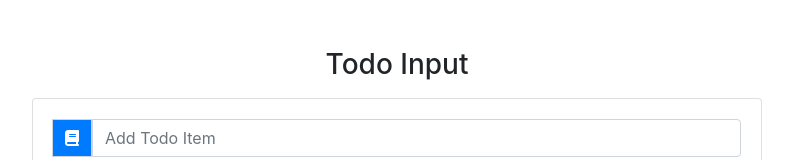
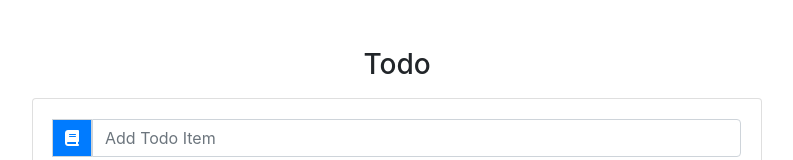
Before and after one commit to jn-html/react-todo-List, a React (Create React App) app: page / in a window 1280 px wide. Shown: the top 160 px of the page, without its empty margins (243-1036 px from the left). Built offline with nearby package versions, Linux system fonts and the light colour scheme.

Commit message:
Change heading

```diff
--- a/src/App.js
+++ b/src/App.js
@@ -69,7 +69,7 @@ class App extends Component {
           <div className="row">
             <div className="col-10 mx-auto col-md-8 mt-5">
             <h3 className="text-capitalize text-center">
-              todo input
+              todo
             </h3>
             <TodoInput item={this.state.item} handleChange={this.handleChange}
             handleSubmit={this.handleSubmit} editItem={this.state.editItem}/>
```
